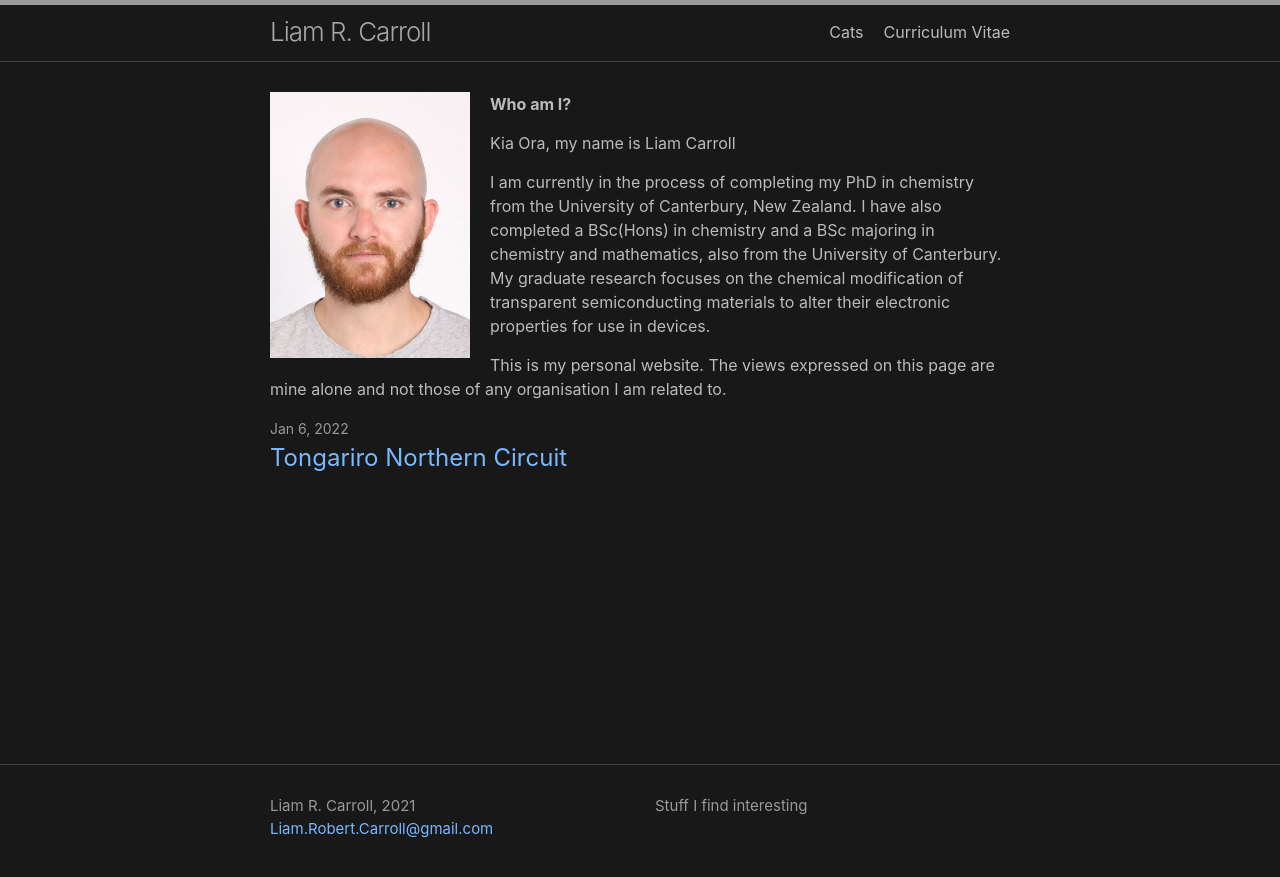
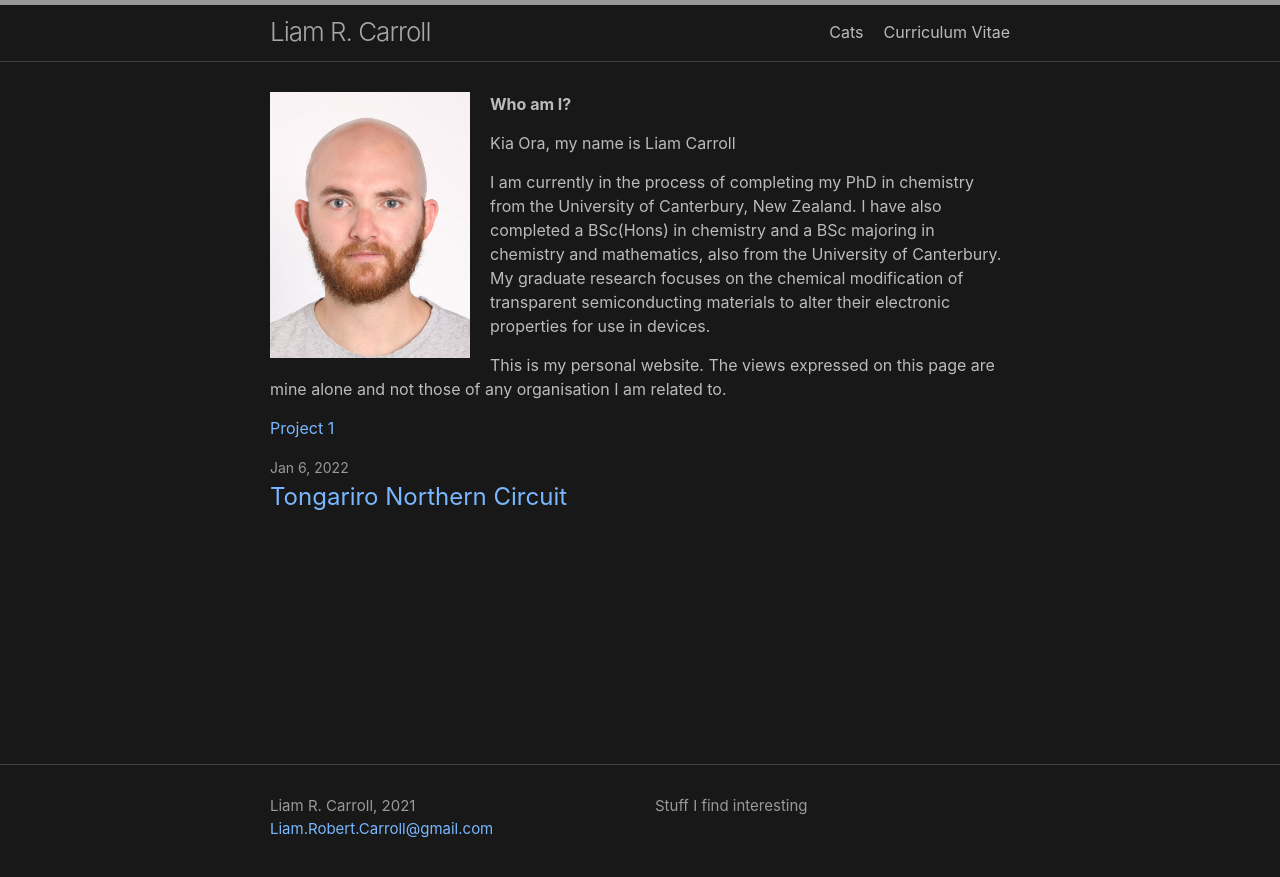
Before and after one commit to LRCarroll/LRCarroll, a Jekyll site: the page built from index.md, in a window 1280 px wide. Shown: the top 877 px of the page. Built offline with Jekyll 4.4.1, drawn with Linux system fonts in a browser that asks for light colours.

```diff
--- a/index.md
+++ b/index.md
@@ -10,3 +10,6 @@
 I am currently in the process of completing my PhD in chemistry from the University of Canterbury, New Zealand. I have also completed a BSc(Hons) in chemistry and a BSc majoring in chemistry and mathematics, also from the University of Canterbury. My graduate research focuses on the chemical modification of transparent semiconducting materials to alter their electronic properties for use in devices.
 
 This is my personal website. The views expressed on this page are mine alone and not those of any organisation I am related to.
+
+
+[Project 1]({{ site.baseurl }}{% link _posts/2022-01-06-TongariroNC.md %})
```
